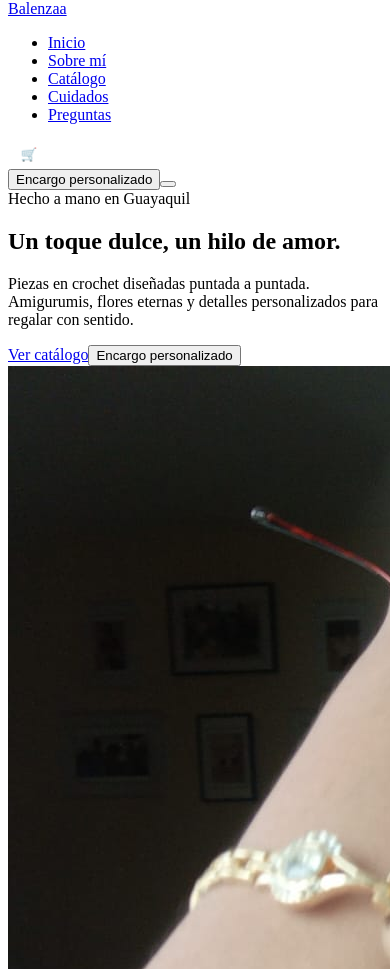
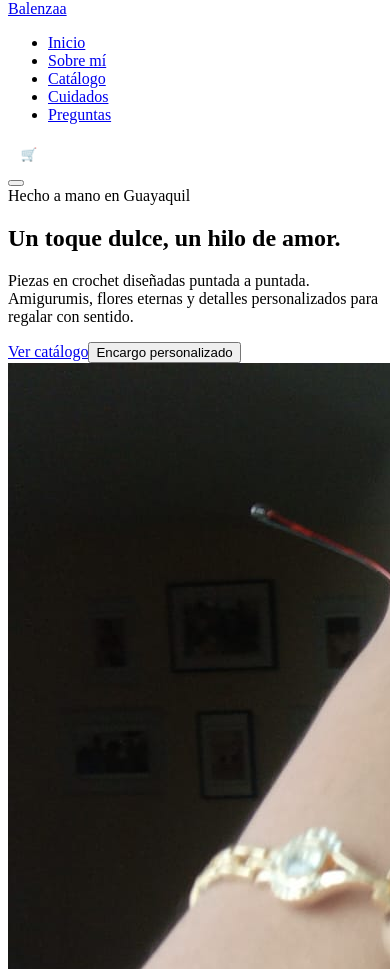
Before and after one commit to ariannareyesa/balenzaa, a React (Vite) app in the folder frontend/: page / in a window 390 px wide. Shown: the part 1092-2061 px from the top of the page. Built offline with nearby package versions, Linux system fonts and the light colour scheme; no server answers; the HTML template or start-up script is replaced by a standard one.

Commit message:
Quitar botón encargo del navbar y ubicar menú hamburguesa a la derecha en móvil

```diff
--- a/frontend/src/components/Navbar.jsx
+++ b/frontend/src/components/Navbar.jsx
@@ -1,6 +1,6 @@
 import React, { useState } from 'react';
 
-function Navbar({ cartCount, onOpenCart, onOpenModal }) {
+function Navbar({ cartCount, onOpenCart }) {
   const [menuAbierto, setMenuAbierto] = useState(false);
 
   const toggleMenu = () => {
@@ -32,6 +32,7 @@ function Navbar({ cartCount, onOpenCart, onOpenModal }) {
         <div className="acciones-nav-derecha">
           <button
             id="boton-abrir-carrito"
+            type="button"
             onClick={() => {
               cerrarMenu();
               onOpenCart();
@@ -40,16 +41,6 @@ function Navbar({ cartCount, onOpenCart, onOpenModal }) {
             style={{ position: 'relative', background: 'var(--rosa-pastel)', border: '1.5px solid var(--rosa-claro)', borderRadius: 'var(--radio-pill)', padding: '0.35rem 0.8rem', fontWeight: 700, cursor: 'pointer', display: 'flex', alignItems: 'center', gap: '5px', fontSize: '0.82rem', color: 'var(--tinta)' }}
           >
             🛒 <span id="contador-carrito" style={{ background: 'var(--rosa)', color: '#fff', borderRadius: '50%', width: '18px', height: '18px', display: 'inline-flex', alignItems: 'center', justifyContent: 'center', fontSize: '0.7rem' }}>{cartCount || 0}</span>
-          </button>
-
-          <button
-            onClick={() => {
-              cerrarMenu();
-              onOpenModal();
-            }}
-            className="boton-nav-cta"
-          >
-            Encargo personalizado
           </button>
 
           <button
--- a/frontend/src/styles.css
+++ b/frontend/src/styles.css
@@ -194,24 +194,6 @@ ul {
 .boton-salir,
 .enlace-volver-tienda {
   background-color: var(--crema);
-}
-
-.boton-nav-cta {
-  display: inline-block;
-  font-family: var(--f-cuerpo);
-  font-weight: 700;
-  font-size: 0.85rem;
-  color: var(--tinta);
-  background-color: var(--rosa-claro);
-  border: none;
-  border-radius: var(--radio-pill);
-  padding: 0.45rem 1.1rem;
-  cursor: pointer;
-  transition: transform 0.2s ease, background-color 0.2s ease;
-}
-
-.boton-nav-cta:hover {
-  transform: translateY(-2px);
 }
 
 .boton-encargar-tarjeta {
@@ -1266,21 +1248,15 @@ textarea:focus {
   }
 
   .acciones-nav-derecha {
-    gap: 0.4rem;
+    gap: 0.5rem;
     margin-left: auto;
     align-items: center;
   }
 
-  .boton-nav-cta {
-    padding: 0.4rem 0.7rem;
-    font-size: 0.75rem;
-    white-space: nowrap;
-  }
-
   .menu-hamburguesa {
     display: flex;
-    align-self: flex-start;
-    margin-top: 2px;
+    align-items: center;
+    justify-content: center;
   }
 
   .menu-navegacion {
```
